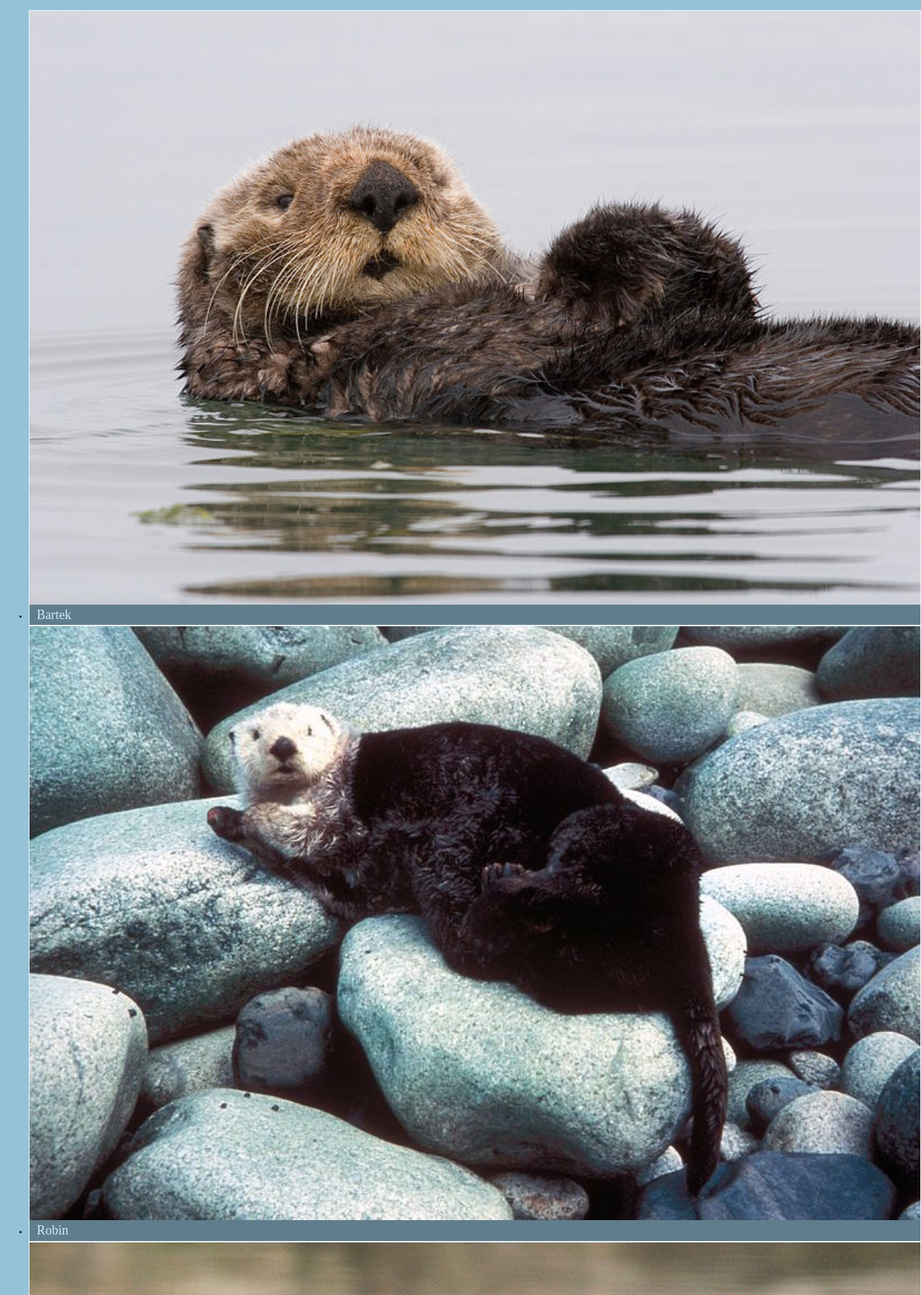
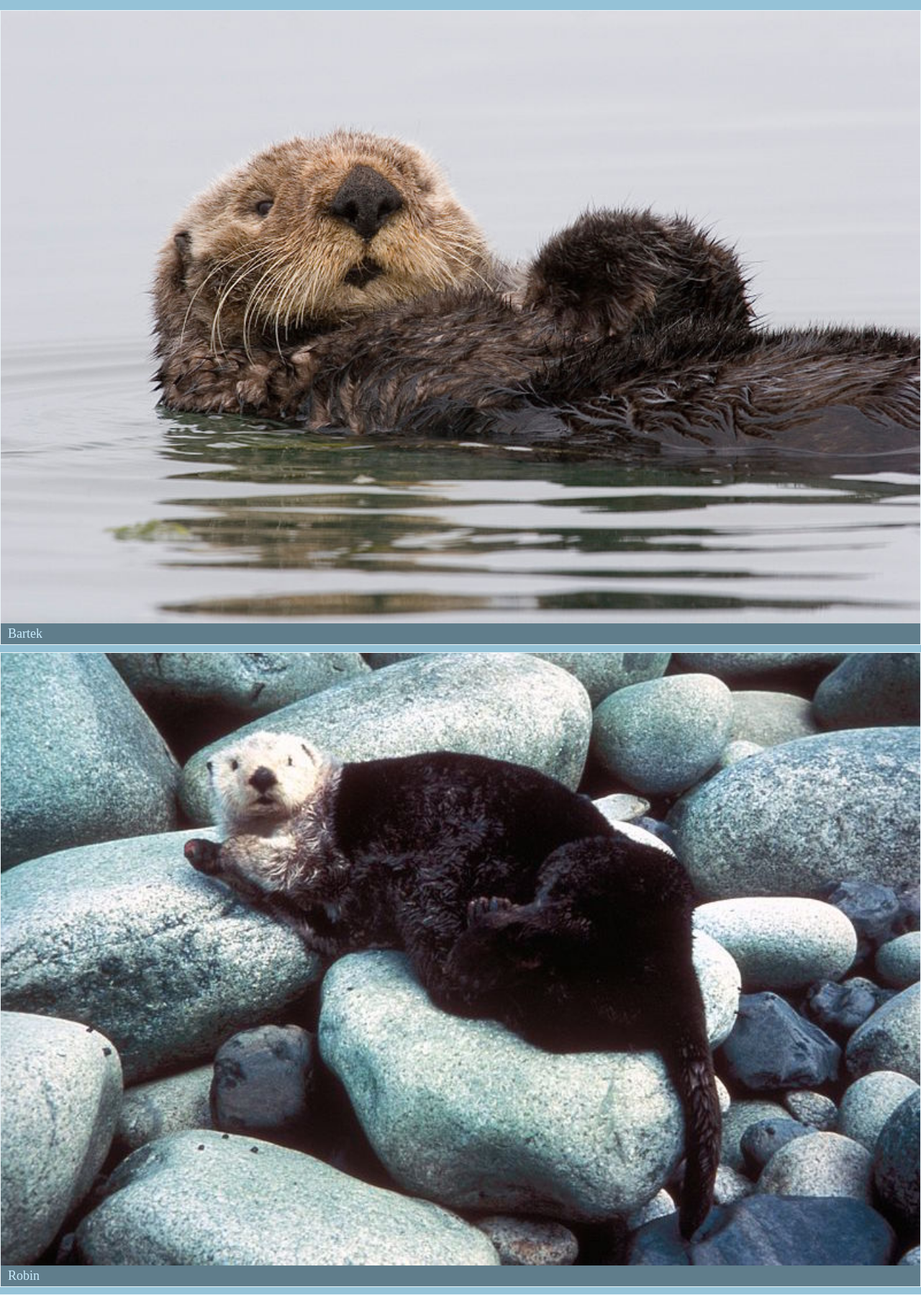
Before and after one commit to bakopiec/frontend-learning, a web app: file wydrowisko/index.html in a window 1280 px wide. Shown: the part 36-1835 px from the top of the page at 72% size. Run offline with its HTML, style and script files only (its server is not run), Linux system fonts and the light colour scheme.

Commit message:
Zmiana ułożenia elementów na stronie

```diff
--- a/wydrowisko/style/style.css
+++ b/wydrowisko/style/style.css
@@ -14,7 +14,13 @@
     font-size: 37px;
 }*/
 
+.lista-miniatur {
+    list-style: none;
+    padding: 0;
+}
+
 .element-listy {
+    display: block;
     border: 1px solid rgb(100%, 100%, 100%);
     border: 1px solid rgba(100%, 100%, 100%, 0.8);
 }
@@ -34,3 +40,7 @@
 
     font-size: 18px;
 }
+
+.element-listy + .element-listy {
+    margin-top: 10px;
+}
```
